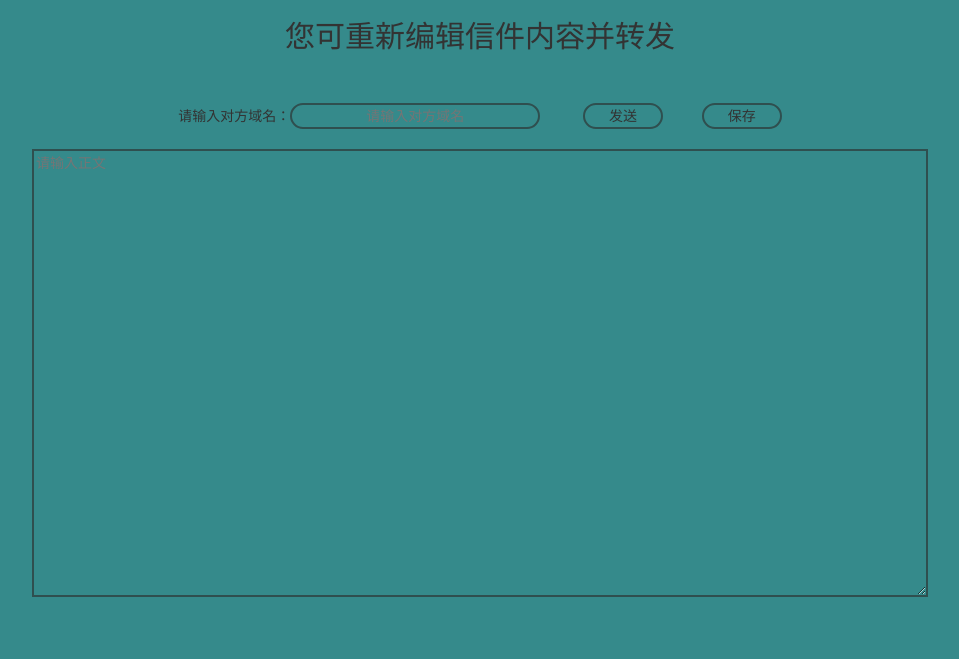
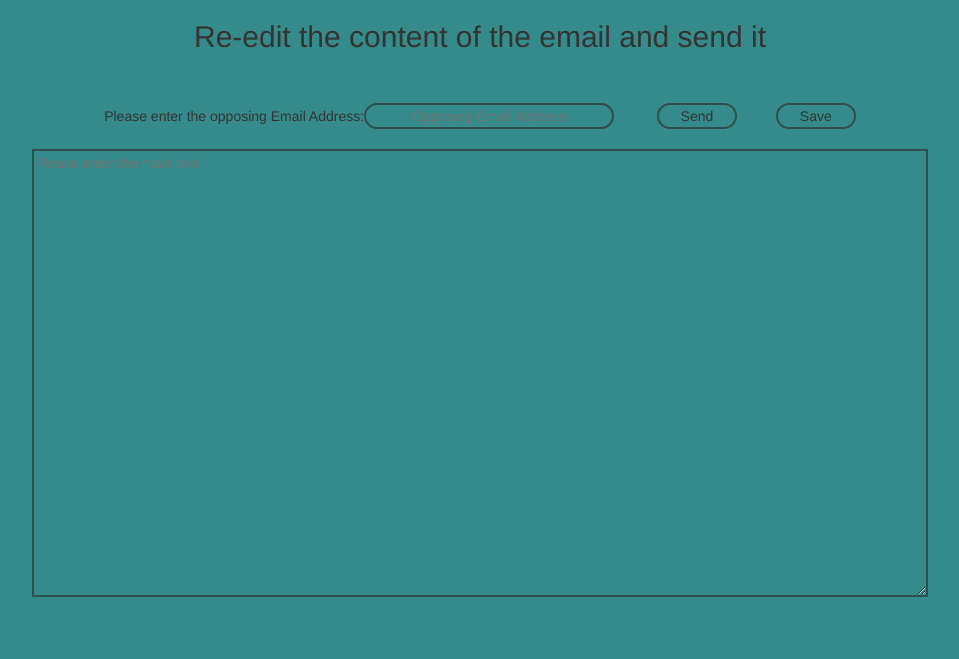
Before and after one commit to nicelyhorse/mqtt-admin-web, a Django app: template aaaa/Big_Data/bigdata/templates/reWriteEmai.html in a window 1280 px wide. Shown: the top 659 px of the page, without its empty margins (160-1119 px from the left). Run offline with Django 3.2, Linux system fonts and the light colour scheme; the template is opened without the code that fills it, so the values that code supplies are empty; some libraries are stand-ins or nearby versions.

Commit message:
Update reWriteEmai.html

```diff
--- a/aaaa/Big_Data/bigdata/templates/reWriteEmai.html
+++ b/aaaa/Big_Data/bigdata/templates/reWriteEmai.html
@@ -1,7 +1,7 @@
 <html>
 
 <head>
-    <title>写信</title>
+    <title>Write Emial</title>
     <link href="https://cdn.bootcss.com/bootstrap/3.3.7/css/bootstrap.min.css" rel="stylesheet">
     <script src="https://cdn.bootcss.com/bootstrap/3.3.7/css/bootstrap-theme.min.css"></script>
     <script src="https://cdn.bootcss.com/jquery/2.1.1/jquery.min.js"></script>
@@ -42,15 +42,15 @@
 </style>
 <body style="background: #358a8b;">
 <div id="main10" style="width:100%;height:80%; " align="center">
-    <h2>您可重新编辑信件内容并转发</h2>
+    <h2>Re-edit the content of the email and send it</h2>
     <br>
     <br>
-    请输入对方域名：<input id='name' placeholder="请输入对方域名" size="50" maxlength="50" class="writeEmail">
+    Please enter the opposing Email Address:<input id='name' placeholder="Opposing Email Address" size="50" maxlength="50" class="writeEmail">
     &nbsp; &nbsp;&nbsp; &nbsp;&nbsp; &nbsp;
-    <button value="查询" class="button1" onclick="writeEmail('writeEmail','fs')">发送</button>&nbsp; &nbsp;&nbsp; &nbsp;&nbsp; &nbsp;
-    <button value="查询" class="button1" onclick="writeEmail('saveEmail','cg')">保存</button>
+    <button value="查询" class="button1" onclick="writeEmail('writeEmail','fs')">Send</button>&nbsp; &nbsp;&nbsp; &nbsp;&nbsp; &nbsp;
+    <button value="查询" class="button1" onclick="writeEmail('saveEmail','cg')">Save</button>
     <br><br>
-    <textarea id='emailInfo' class="mainInfo" placeholder="请输入正文"></textarea>
+    <textarea id='emailInfo' class="mainInfo" placeholder="Please enter the main text"></textarea>
 
 
 </div>
@@ -77,7 +77,7 @@
                 alert(result);
             },
             error: function (errorMsg) {
-                alert("不好意思，数据请求失败啦!");
+                alert("Sorry, the data request failed!");
             }
         });
     }
```
